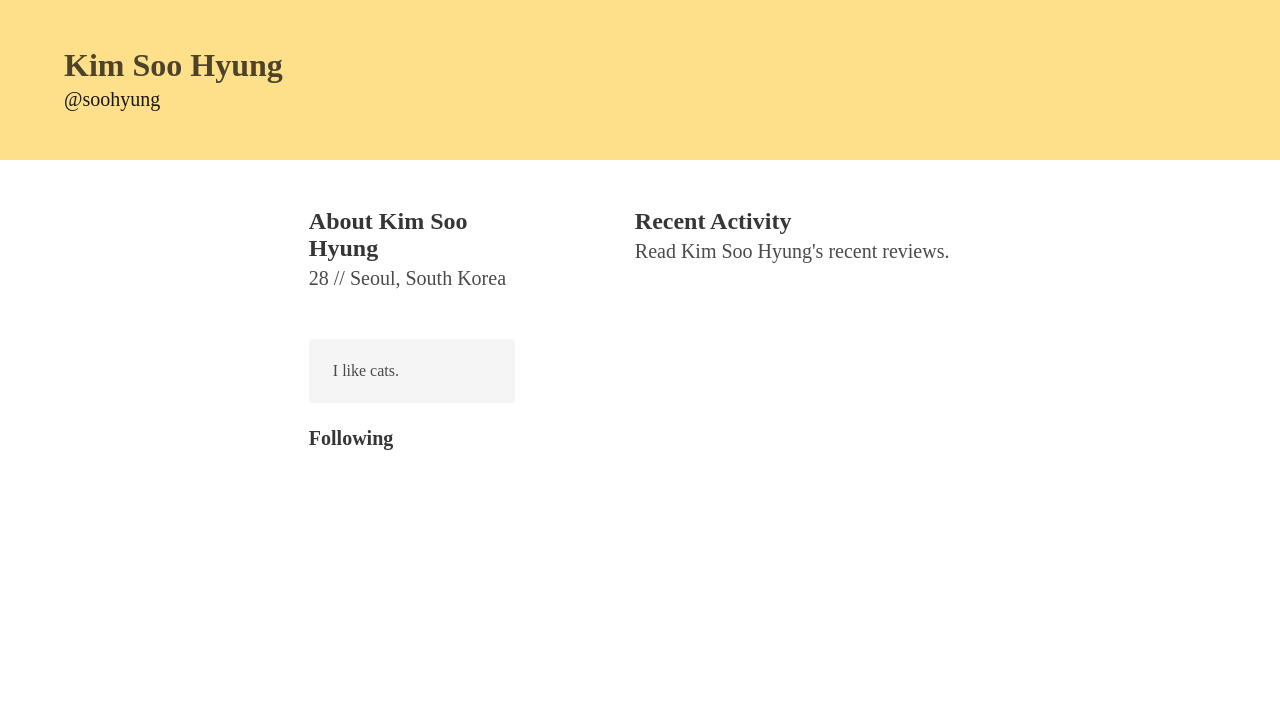
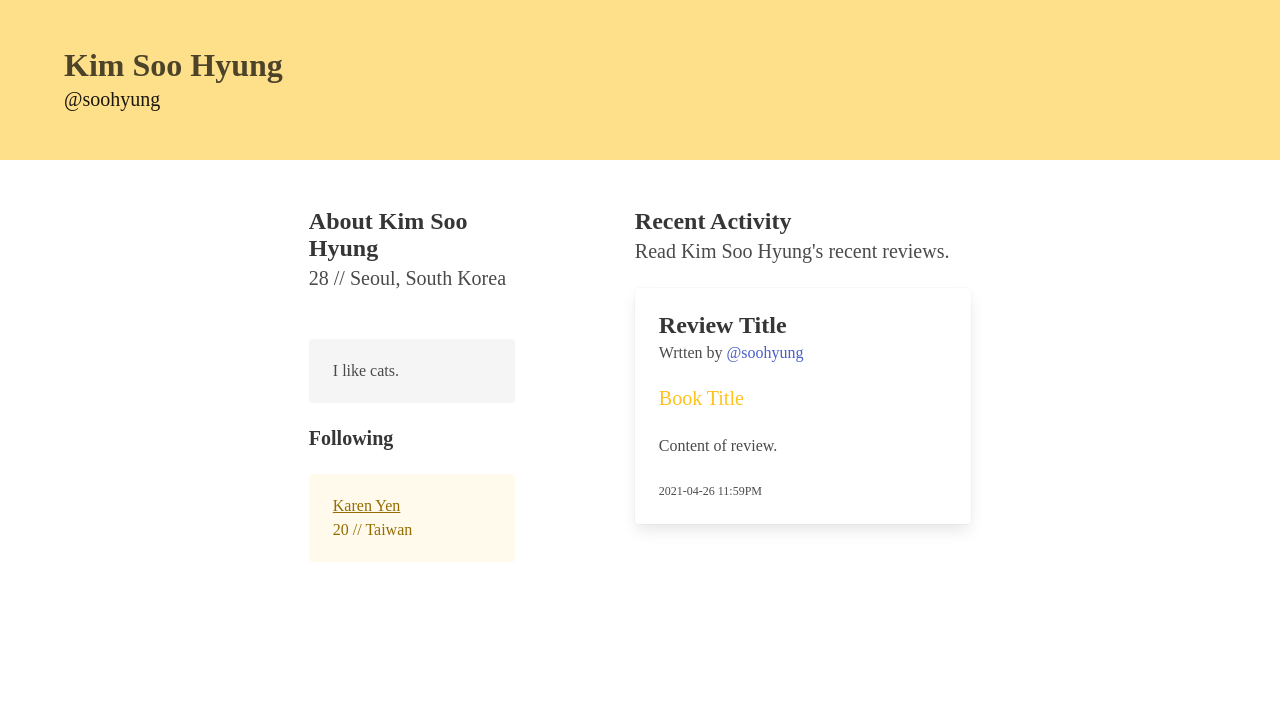
Before and after one commit to caroljli/cis550-final-project, a Django app: page /profile/ in a window 1280 px wide. Shown: the part 85-812 px from the top of the page. Run offline with Django 3.2, Linux system fonts and the light colour scheme; some libraries are stand-ins or nearby versions.

Commit message:
Fix formatting issues

```diff
--- a/booknook/user/templates/profile.html
+++ b/booknook/user/templates/profile.html
@@ -35,14 +35,10 @@
 
                 <h2 class="title is-5">Following</h2>
 
-                <!-- {% for follow in follows %} -->
-
-                <div class="notification is-warning">
-                    <strong>Karen Yen</strong>
+                <div class="notification is-warning is-light">
+                    <strong><a href="/">Karen Yen</a></strong>
                     <p>20 // Taiwan</p>
                 </div>
-
-                <!-- {% endfor %} -->
 
             </div>
         </section>
@@ -52,8 +48,6 @@
             <div class="container">
                 <h2 class="title is-4">Recent Activity</h2>
                 <h3 class="subtitle is-5">Read Kim Soo Hyung's recent reviews.</h3>
-
-                <!-- {% for review in reviews %} -->
 
                 <div class="card">
                     <!-- {% if review.picture_is_not_null %}
@@ -72,25 +66,23 @@
                             </div> -->
                             <div class="media-content">
                                 <p class="title is-4">Review Title</p>
-                                <p class="subtitle is-6"><a href="/">@soohyung</a></p>
+                                <p class="subtitle is-6">Wrtten by <a href="/">@soohyung</a></p>
                             </div>
                         </div>
 
                         <div class="content">
-                            <h3>Title<a style="color: #ffc21c" href="/">Book Title</a></h3>
+                            <h4><a style="color: #ffc21c" href="/">Book Title</a></h4>
                         </div>
 
                         <div class="content">
                             Content of review.
                             <br></br>
-                            <time datetime="2016-1-1" style="font-size: 12px;"></time>
+                            <time datetime="2016-1-1" style="font-size: 12px;">2021-04-26 11:59PM</time>
                         </div>
                     </div>
                 </div>
 
                 <br>
-
-                <!-- {% endfor %} -->
 
             </div>
         </section>
```
